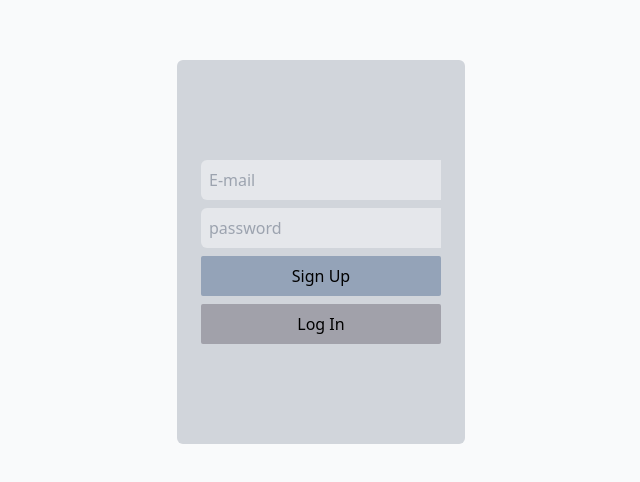
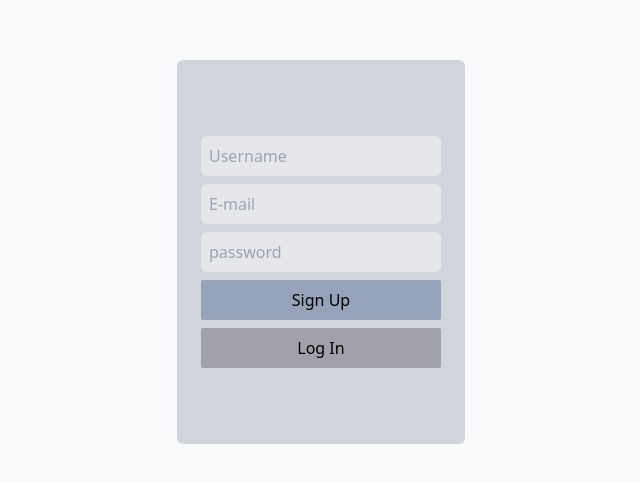
Before and after one commit to SleepySleepyFox/web-chat, a React (Vite) app: page / in a window 1280 px wide. Shown: the part 148-630 px from the top of the page, without its empty margins (319-959 px from the left). Built offline with nearby package versions, Linux system fonts and the light colour scheme.

Commit message:
simple auth

```diff
--- a/src/components/Auth.tsx
+++ b/src/components/Auth.tsx
@@ -1,12 +1,27 @@
-import React from 'react'
+import React, { useState } from 'react'
+import { auth } from '../firebase'
+import { createUserWithEmailAndPassword } from "firebase/auth";
 
 export default function Auth() {
+    const [userName, setUserName] = useState('')
+    const [email, setEmail] = useState('')
+    const [password, setPassword] = useState('')
+
+    function signUp(){
+        createUserWithEmailAndPassword(auth, email, password)
+    }
+
+    function logIn(){
+
+    }
+
   return (
     <div className='h-screen w-screen flex justify-center items-center'>
         <div className='bg-gray-300 h-96 w-72 rounded-md flex flex-col justify-center gap-2 p-6'>
-            <input type="text" className='bg-gray-200 rounded-s-md p-2' placeholder='E-mail' />
-            <input type="text" className='bg-gray-200 rounded-s-md p-2' placeholder='password'/>
-            <button className='bg-slate-400 rounded-sm p-2'>Sign Up</button>
+            <input type="text" className='bg-gray-200 rounded-md p-2 outline-slate-400' placeholder='Username' />
+            <input type="email" className='bg-gray-200 rounded-md p-2 outline-slate-400' placeholder='E-mail' onChange={(e) => setEmail(e.target.value)}/>
+            <input type="password" className='bg-gray-200 rounded-md p-2 outline-slate-400' placeholder='password'  onChange={(e) => setPassword(e.target.value)}/>
+            <button className='bg-slate-400 rounded-sm p-2' onClick={() => signUp()}>Sign Up</button>
             <button className='bg-zinc-400 rounded-sm p-2'>Log In</button>
         </div>
     </div>
--- a/firebase.ts
+++ b/src/firebase.ts
@@ -1,7 +1,6 @@
-// Import the functions you need from the SDKs you need
 import { initializeApp } from "firebase/app";
-// TODO: Add SDKs for Firebase products that you want to use
-// https://firebase.google.com/docs/web/setup#available-libraries
+import { getAuth } from "firebase/auth";
+
 
 // Your web app's Firebase configuration
 const firebaseConfig = {
@@ -15,3 +14,4 @@ const firebaseConfig = {
 
 // Initialize Firebase
 const app = initializeApp(firebaseConfig);
+export const auth = getAuth();
```
